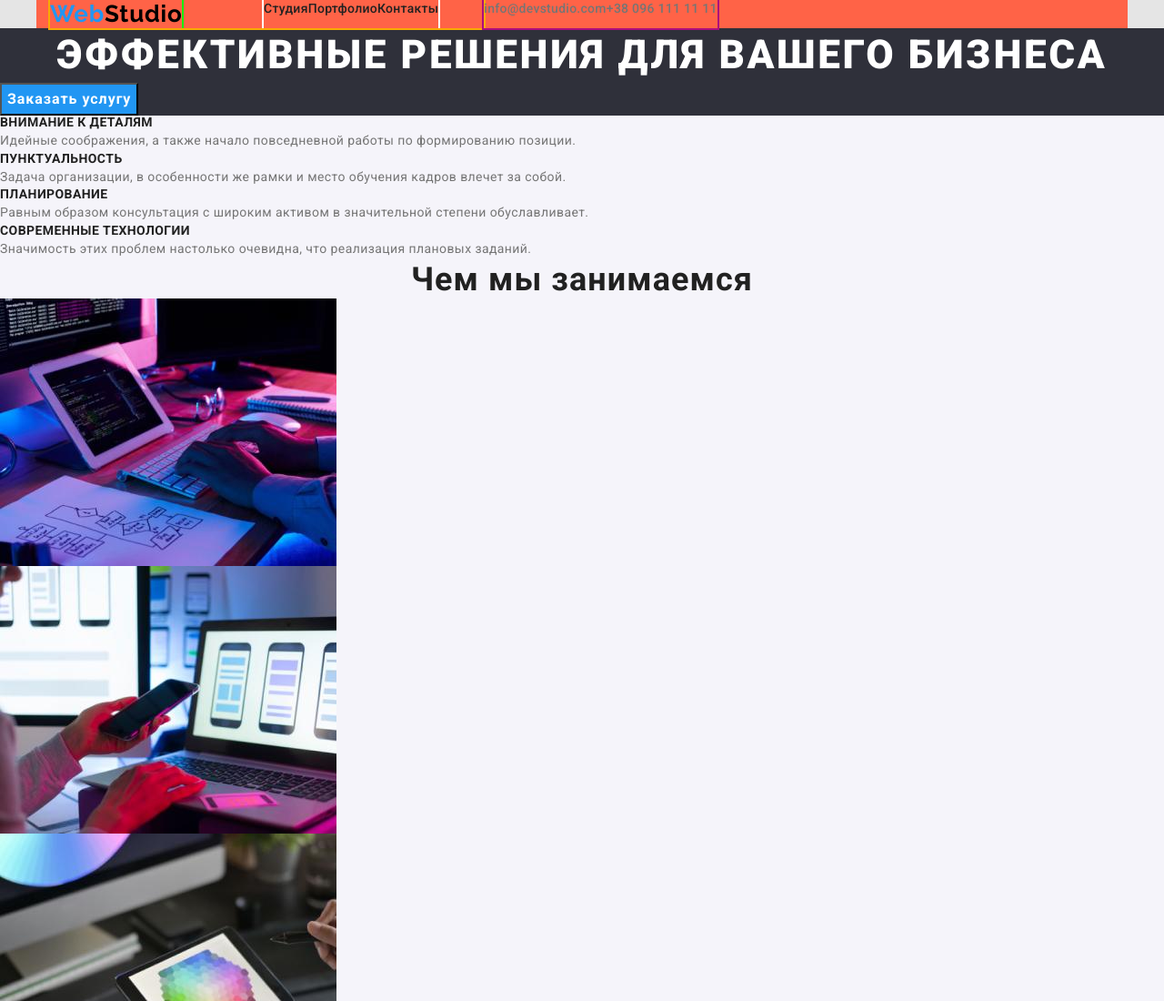
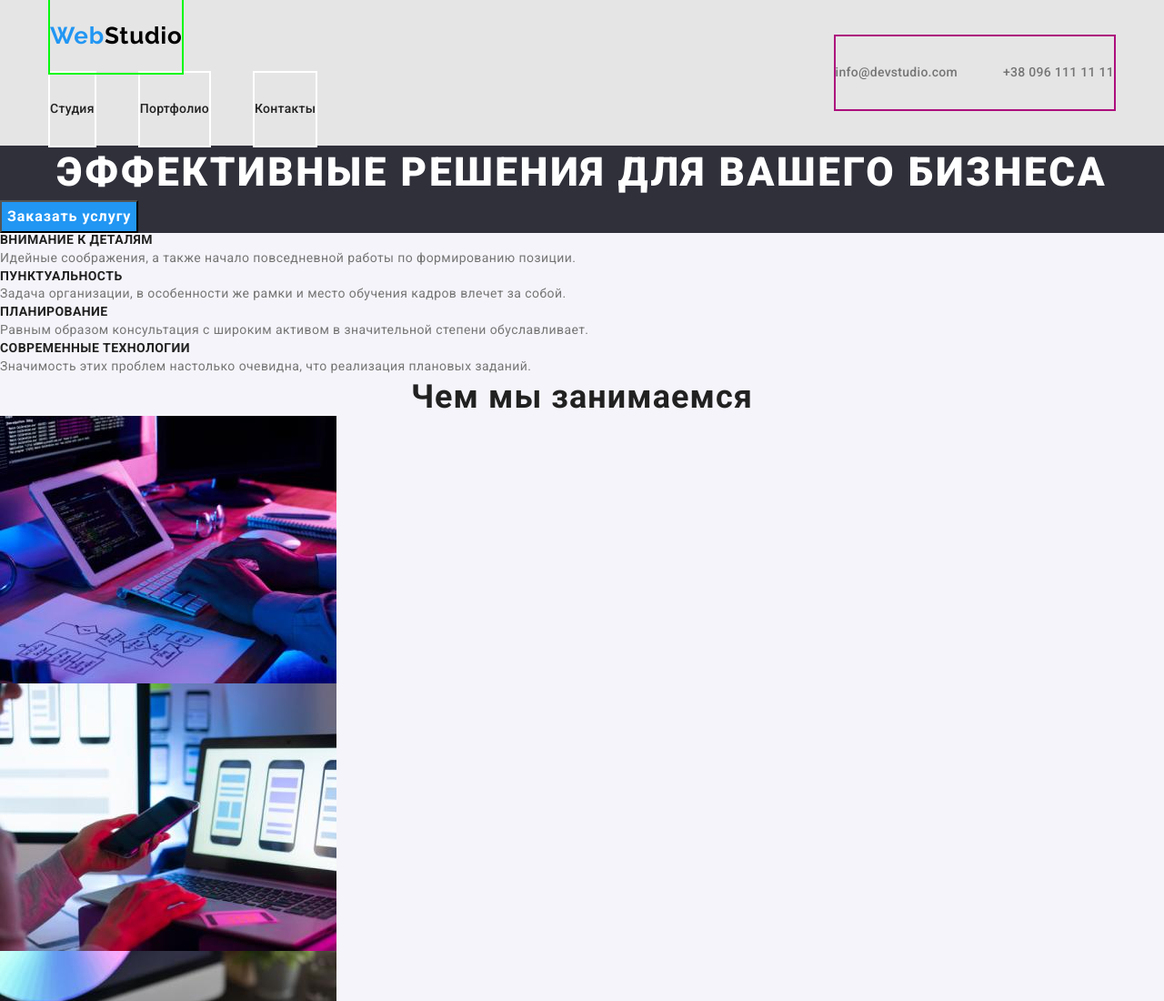
Before and after one commit to 3197344/3197344-home-work-03, a plain HTML site: page index.html in a window 1280 px wide. Shown: the top 1100 px of the page at 91% size. Drawn offline with nearby package versions, Linux system fonts and the light colour scheme.

Commit message:
хедер. не могу решить 1 проблему

```diff
--- a/css/styles.css
+++ b/css/styles.css
@@ -49,42 +49,35 @@ body {
 }
 
 /* -------------site-nav -------------------*/
-/* .header-container {
+ .container{
   display: flex;
-  align-items: center;
-} */
-
-.container {
   width: 1200px;
   margin: 0 auto;
   padding-left: 15px;
   padding-right: 15px;
-  background-color: tomato;
-  display: flex;
-}
+  /* background-color: tomato; */
+  align-items: center;
 
-.header-nav {
-  /* display: flex; */
-  /* width: 300px; */
-  /* outline: 2px solid teal; */
 }
 
 .header-logo {
   display: flex;
+  width: 145px;
+  padding-top: 24px;
+  padding-bottom: 25px;
+  outline: 2px solid rgb(3, 248, 15);
+  margin-right: 90px;
+
   color: #000000;
   font-family: Raleway, sans-serif;
   font-weight: 700;
   font-size: 26px;
   line-height: 1.19;
   letter-spacing: 0.03em;
-  width: 145px;
-  /* padding-top: 24px;
-  padding-bottom: 25px; */
-  outline: 2px solid rgb(3, 248, 15);
-  margin-right: 90px;
-}
+ }
 
 .logo {
+
   color: var(--accent-color);
   font-family: Raleway, sans-serif;
   font-weight: 700;
@@ -92,28 +85,40 @@ body {
   line-height: 1.19;
   letter-spacing: 0.03em;
 }
-.header-nav .link {
-  text-decoration: none;
-}
+
+
 .header-nav {
   display: flex;
+  /* outline: 2px solid teal;  */
+}
+.header-nav .items{
+  /* display: flex; */
   text-decoration: none;
   outline: 2px solid rgb(255, 255, 255);
-  margin-right: 50px;
-}
-.header-nav :last-child{
-  margin-right: 0;
+
 }
 
-.header-navigation {
-  display: flex;
-  outline: 2px solid rgb(248, 170, 3);
+.header-nav .items:not(:last-child){
+  margin-right: 50px;
 }
 
 .header-nav .link:hover,
 .header-nav .link:focus {
   color: #2196f3;
 }
+.header-link {
+  display: flex;
+  padding-top: 32px;
+  padding-bottom: 32px;
+
+  color: var(--title-text-color);
+  font-weight: 500;
+  font-size: 14px;
+  line-height: 1.14;
+  letter-spacing: 0.02em;
+  text-decoration: none;
+}
+
 
 .auth-nav .link {
   text-decoration: none;
@@ -126,22 +131,22 @@ body {
 .auth-nav {
   display: flex;
   outline: 2px solid rgb(173, 14, 125);
-  margin-right: 50px;
+  margin-left: auto;
+}
+.auth-nav .items + .items {
+margin-left: 50px;
 }
 
 .section-title {
   color: var(--title-text-color);
 }
-.header-link {
-  color: var(--title-text-color);
-  font-weight: 500;
-  font-size: 14px;
-  line-height: 1.14;
-  letter-spacing: 0.02em;
-  text-decoration: none;
 
-}
 .header-address {
+display: block;
+padding-top: 32px;
+padding-bottom: 32px;
+/* background-color: teal; */
+
   color: var(--primary-text-color);
   font-weight: 500;
   font-size: 14px;
--- a/index.html
+++ b/index.html
@@ -17,20 +17,21 @@
 
 <body>
     <!-- site-nav -->
-    <header class="header">
-       <div class="container header-container">
+    <header >
+       <div class="container">
             <nav class="header-navigation">
                     <a href="./index.html" class="header-logo list">
                     <span class="logo">Web</span>Studio</a>
+
                 <ul class="header-nav list">
-                <li> <a href="./index.html" class="header-link link">Студия</a></li>
-                <li> <a href="./portfolio.html" class="header-link link">Портфолио</a></li>
-                <li> <a href="" class="header-link link">Контакты</a></li>
+                    <li class="items"> <a href="./index.html" class="header-link link">Студия</a></li>
+                    <li class="items"> <a href="./portfolio.html" class="header-link link">Портфолио</a></li>
+                    <li class="items"> <a href="" class="header-link link">Контакты</a></li>
                 </ul>
             </nav>
             <ul class="auth-nav list">
-                <li><a href="mailto:info@devstudio.com" class="header-address link">info@devstudio.com</a></li>
-                <li><a href="" class="header-address link">+38 096 111 11 11</a></li>
+                <li class="items"><a href="mailto:info@devstudio.com" class="header-address link">info@devstudio.com</a></li>
+                <li class="items"><a href="" class="header-address link">+38 096 111 11 11</a></li>
             </ul>
         </div>
     </header>
```
Lines whose indentation alone changed are shown as unchanged.
